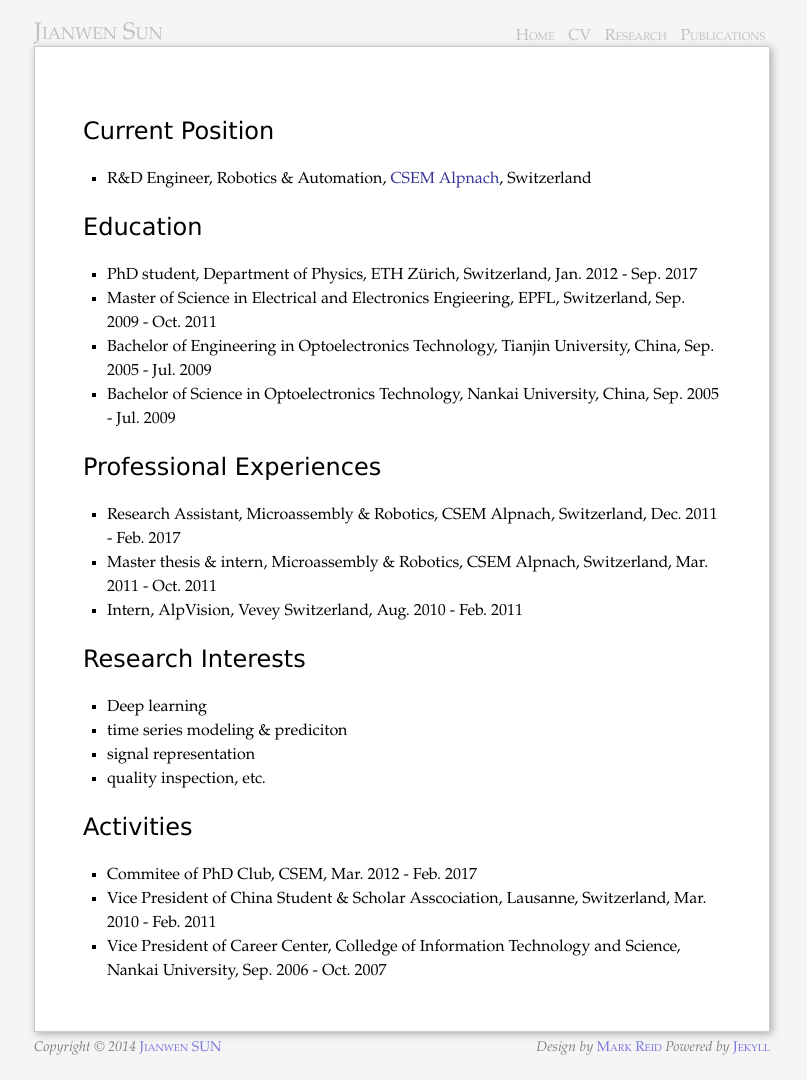
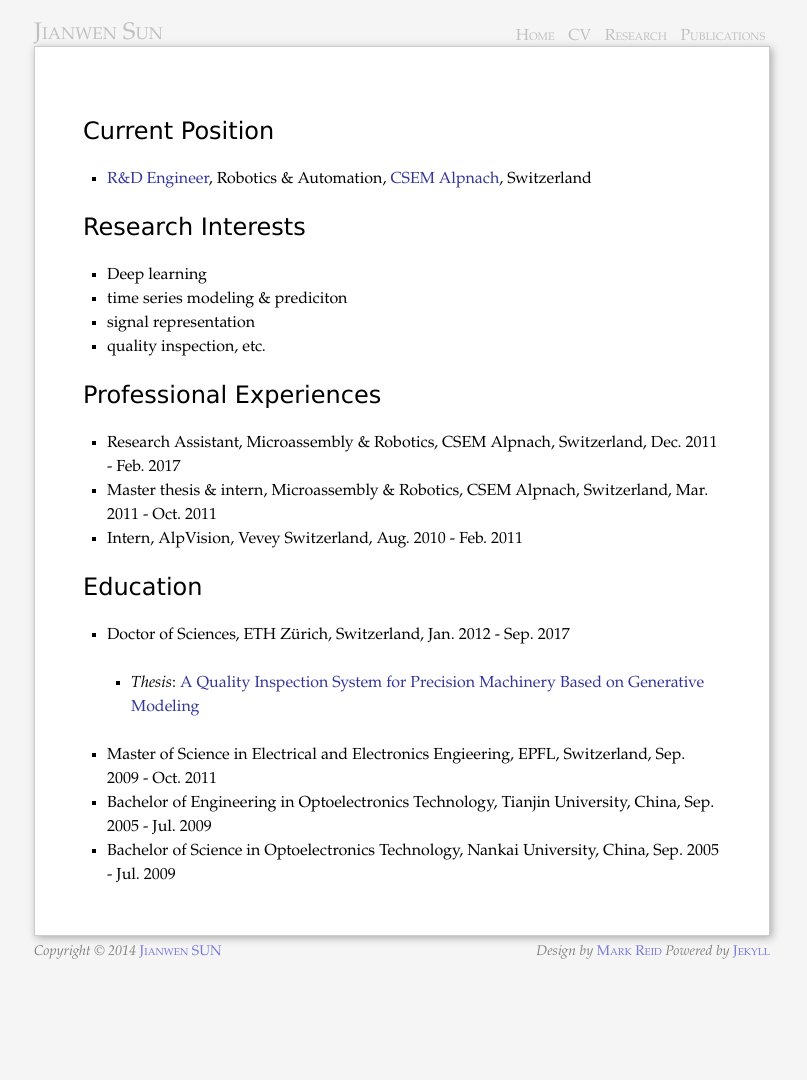
Before and after one commit to 0Ax3/0ax3.github.com, a Jekyll site: the page built from cv.md, in a window 1280 px wide. Shown: the whole page, without its empty margins (238-1045 px from the left). Built offline with Jekyll 4.4.1, drawn with Linux system fonts in a browser that asks for light colours; nearby versions of some CDN libraries; after the commit the page ends 984 px from its top, so only the background shows below that.

Commit message:
Introduction
Updated personal introduction

```diff
--- a/cv.md
+++ b/cv.md
@@ -4,15 +4,13 @@ layout: page
 {% include JB/setup %}
 #### Current Position
 
-- R&D Engineer, Robotics & Automation, <a href="http://www.csem.ch" target="_blank">CSEM Alpnach</a>, Switzerland
+- <a href="https://www.linkedin.com/in/jianwen-sun-60a07924/" target="_blank">R&D Engineer</a>, Robotics & Automation, <a href="http://www.csem.ch" target="_blank">CSEM Alpnach</a>, Switzerland
 
-
-#### Education
-
-- PhD student, Department of Physics, ETH Zürich, Switzerland, Jan. 2012 - Sep. 2017
-- Master of Science in Electrical and Electronics Engieering, EPFL, Switzerland, Sep. 2009 - Oct. 2011
-- Bachelor of Engineering in Optoelectronics Technology, Tianjin University, China, Sep. 2005 - Jul. 2009
-- Bachelor of Science in Optoelectronics Technology, Nankai University, China, Sep. 2005 - Jul. 2009
+#### Research Interests
+* Deep learning
+* time series modeling & prediciton
+* signal representation
+* quality inspection, etc.
 
 #### Professional Experiences
 
@@ -20,13 +18,10 @@ layout: page
 - Master thesis & intern, Microassembly & Robotics, CSEM Alpnach, Switzerland, Mar. 2011 - Oct. 2011
 - Intern, AlpVision, Vevey Switzerland, Aug. 2010 - Feb. 2011
 
-#### Research Interests
-* Deep learning
-* time series modeling & prediciton
-* signal representation
-* quality inspection, etc.
+#### Education
 
-#### Activities
-- Commitee of PhD Club, CSEM, Mar. 2012 - Feb. 2017
-- Vice President of China Student & Scholar Asscociation, Lausanne, Switzerland, Mar. 2010 - Feb. 2011
-- Vice President of Career Center, Colledge of Information Technology and Science, Nankai University, Sep. 2006 - Oct. 2007
+- Doctor of Sciences, ETH Zürich, Switzerland, Jan. 2012 - Sep. 2017
+	* _Thesis_: <a href="https://www.research-collection.ethz.ch/handle/20.500.11850/198807" target="_blank">A Quality Inspection System for Precision Machinery Based on Generative Modeling</a>
+- Master of Science in Electrical and Electronics Engieering, EPFL, Switzerland, Sep. 2009 - Oct. 2011
+- Bachelor of Engineering in Optoelectronics Technology, Tianjin University, China, Sep. 2005 - Jul. 2009
+- Bachelor of Science in Optoelectronics Technology, Nankai University, China, Sep. 2005 - Jul. 2009
```
Also changed, not shown: 404.html (+5 -5 lines), index.md (+4 -2 lines), _drafts/publications.md (renamed from publications.md), _drafts/research.md (renamed from research.md).
